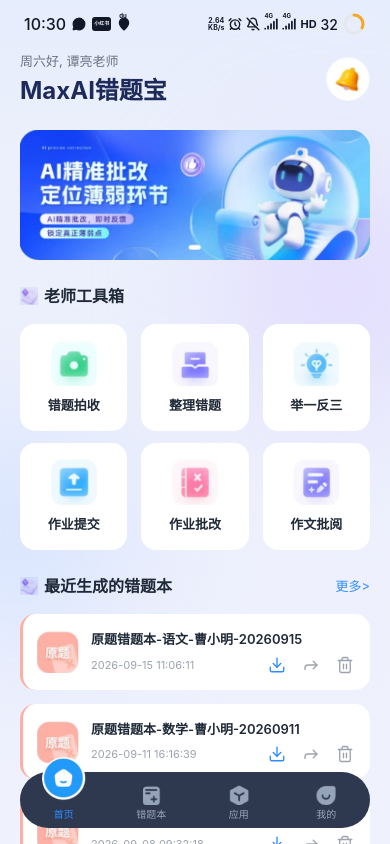
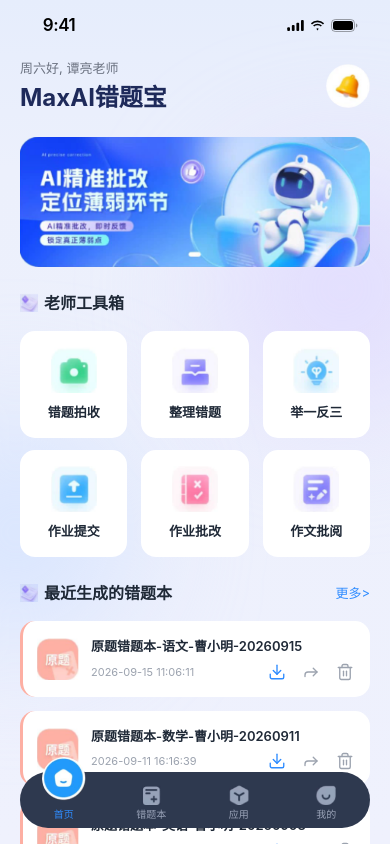
Before and after one commit to hzhou1734-pixel/136408-ctb-app-ui, a Next.js app: page / in a window 390 px wide. Built offline with nearby package versions, Linux system fonts and the light colour scheme.

Commit message:
feat: 顶部状态栏改为 iPhone 默认样式

```diff
--- a/components/home/status-bar.tsx
+++ b/components/home/status-bar.tsx
@@ -1,51 +1,45 @@
-import { AlarmClock, BellOff, MapPin, MessageCircle, Signal } from 'lucide-react'
+function CellularIcon() {
+  return (
+    <svg viewBox="0 0 18 12" className="h-[11px] w-[17px]" fill="currentColor">
+      <rect x="0" y="8" width="3" height="4" rx="1" />
+      <rect x="5" y="5.5" width="3" height="6.5" rx="1" />
+      <rect x="10" y="3" width="3" height="9" rx="1" />
+      <rect x="15" y="0" width="3" height="12" rx="1" />
+    </svg>
+  )
+}
 
-function SignalWithLabel() {
+function WifiIcon() {
   return (
-    <span className="relative flex items-end">
-      <span className="absolute -top-1 left-0 text-[6px] font-bold leading-none">4G</span>
-      <Signal className="size-3.5" strokeWidth={3} />
-    </span>
+    <svg viewBox="0 0 16 12" className="h-[11px] w-[15px]" fill="currentColor">
+      <path d="M8 2.4c2.3 0 4.4.9 6 2.4l1.2-1.2A10.2 10.2 0 0 0 8 .6 10.2 10.2 0 0 0 .8 3.6L2 4.8a8.5 8.5 0 0 1 6-2.4Z" />
+      <path d="M8 5.8c1.4 0 2.6.5 3.6 1.4l1.2-1.2A6.9 6.9 0 0 0 8 4a6.9 6.9 0 0 0-4.8 2l1.2 1.2c1-.9 2.2-1.4 3.6-1.4Z" />
+      <path d="M8 9.1c.5 0 1 .2 1.3.5L8 11.4 6.7 9.6c.3-.3.8-.5 1.3-.5Z" />
+    </svg>
+  )
+}
+
+function BatteryIcon() {
+  return (
+    <svg viewBox="0 0 27 13" className="h-[13px] w-[27px]">
+      <rect x="0.5" y="0.5" width="23" height="12" rx="3.8" fill="none" stroke="currentColor" strokeOpacity="0.35" />
+      <rect x="2" y="2" width="20" height="9" rx="2.5" fill="currentColor" />
+      <path d="M25 4.5v4c.8-.3 1.4-1.1 1.4-2s-.6-1.7-1.4-2Z" fill="currentColor" fillOpacity="0.4" />
+    </svg>
   )
 }
 
 export function StatusBar() {
   return (
-    <div aria-hidden="true" className="relative z-10 flex items-center justify-between px-6 pb-1 pt-3 text-[#111827]">
-      <span className="flex items-center gap-1.5">
-        <span className="text-[16px] font-medium">10:30</span>
-        <MessageCircle className="size-3.5 fill-current" strokeWidth={2} />
-        <span className="flex h-3.5 items-center rounded-[3px] bg-[#111827] px-[2px] text-[5px] font-bold text-white">小红书</span>
-        <span className="relative flex">
-          <MapPin className="size-3.5 fill-current" strokeWidth={2} />
-          <span className="absolute -top-1.5 left-0.5 text-[6px] font-bold">du</span>
-        </span>
-      </span>
-      <span className="flex items-center gap-1">
-        <span className="flex flex-col items-center text-[7px] font-bold leading-[1]">
-          <span>2.64</span>
-          <span>KB/s</span>
-        </span>
-        <AlarmClock className="size-3.5" strokeWidth={2.4} />
-        <BellOff className="size-3.5" strokeWidth={2.4} />
-        <SignalWithLabel />
-        <SignalWithLabel />
-        <span className="text-[11px] font-bold">HD</span>
-        <span className="text-[14px] font-medium">32</span>
-        <svg viewBox="0 0 24 24" className="size-6">
-          <circle cx="12" cy="12" r="9" fill="none" stroke="#E5E7EB" strokeWidth="3" />
-          <circle
-            cx="12"
-            cy="12"
-            r="9"
-            fill="none"
-            stroke="#F5A623"
-            strokeWidth="3"
-            strokeDasharray={`${2 * Math.PI * 9 * 0.32} ${2 * Math.PI * 9}`}
-            strokeLinecap="round"
-            transform="rotate(-90 12 12)"
-          />
-        </svg>
+    <div
+      aria-hidden="true"
+      className="relative z-10 flex h-[47px] items-center justify-between px-8 pt-1 text-[#000000]"
+    >
+      <span className="w-[54px] text-center text-[17px] font-semibold leading-none tracking-[-0.4px]">9:41</span>
+      <span className="flex items-center gap-[6px]">
+        <CellularIcon />
+        <WifiIcon />
+        <BatteryIcon />
       </span>
     </div>
   )
--- a/package.json
+++ b/package.json
@@ -1,6 +1,6 @@
 {
   "name": "my-project",
-  "version": "0.1.4",
+  "version": "0.1.5",
   "private": true,
   "packageManager": "pnpm@12.3.4",
   "scripts": {
```
